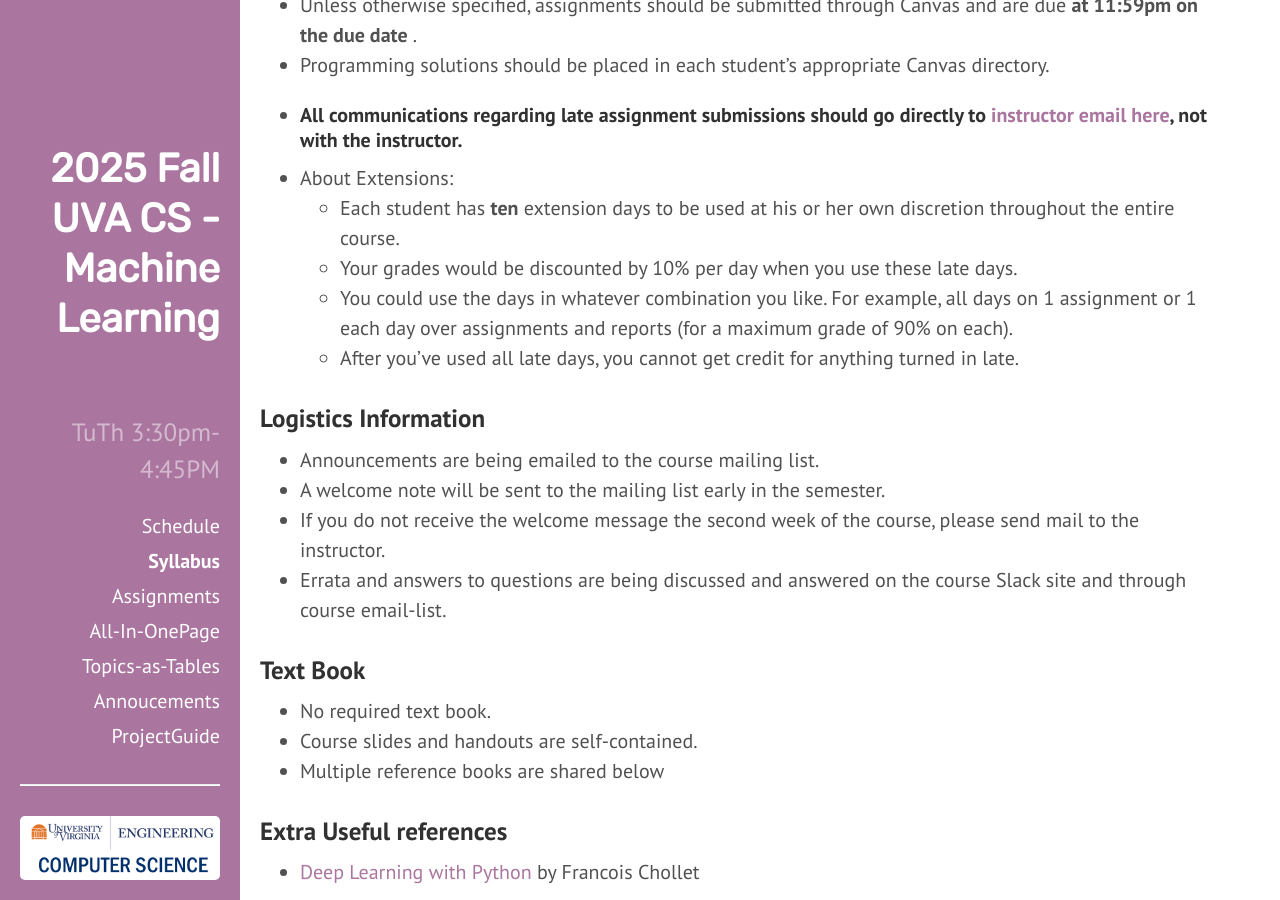
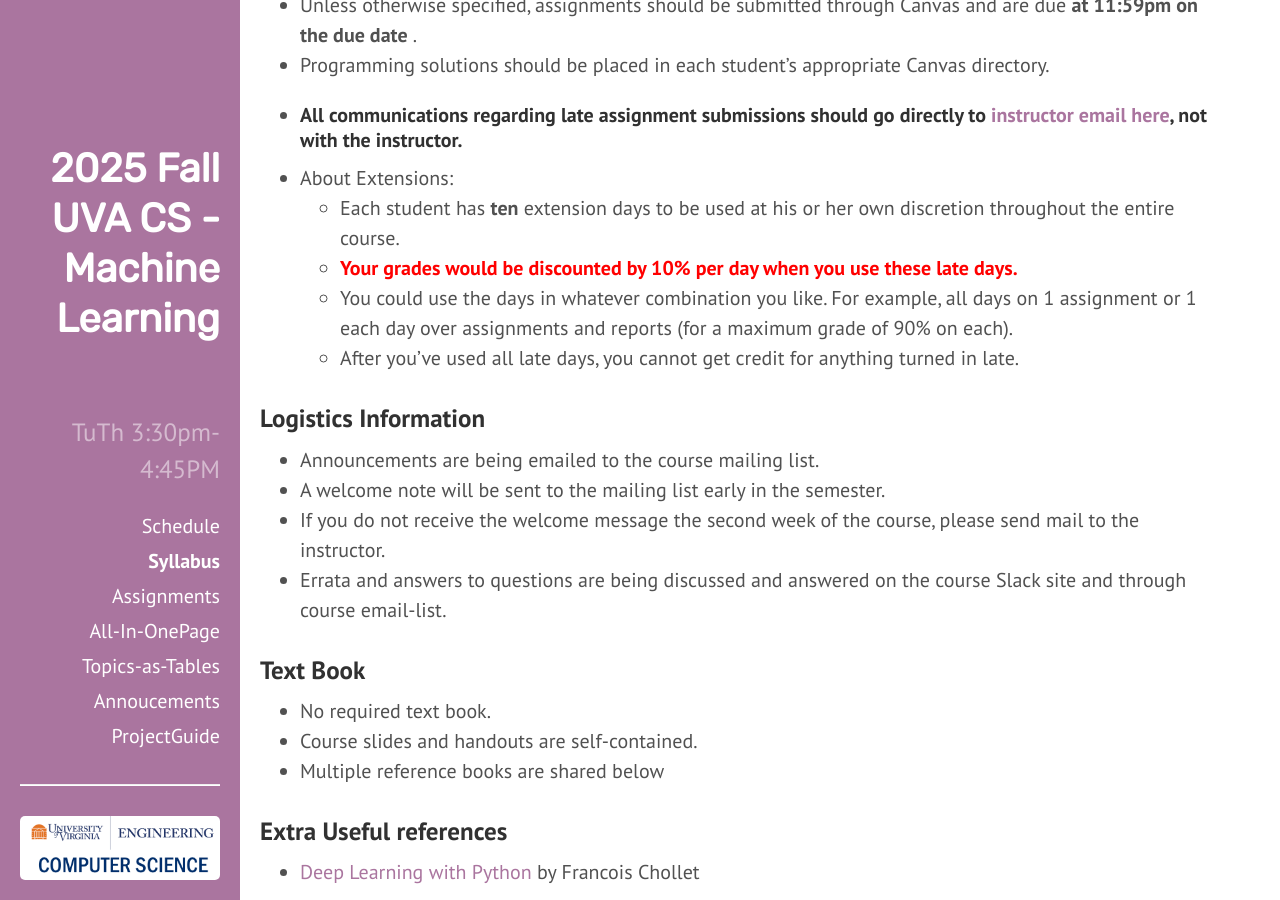
Before and after one commit to qiyanjun/2025Fall-UVA-CS-MachineLearningDeep, a Jekyll site: the page built from About.md, in a window 1280 px wide and 900 px high, scrolled down 3491 px. Built offline with Jekyll 4.4.1, drawn with Linux system fonts in a browser that asks for light colours.

Commit message:
Update About.md

```diff
--- a/About.md
+++ b/About.md
@@ -123,8 +123,8 @@ at 11:59pm on the due date </b>.
 + About Extensions:
   + Each student has <b>ten</b> extension days to be used at his or
 her own discretion throughout the entire course.
-  + Your grades would be
-discounted by 10% per day when you use these late days.
+  + <span style="color:red"><b>Your grades would be
+discounted by 10% per day when you use these late days.</b></span>
   + You could use the days in whatever combination you like. For example,
 all days on 1 assignment or 1 each day
 over assignments and reports (for a maximum grade of 90% on each).
```
